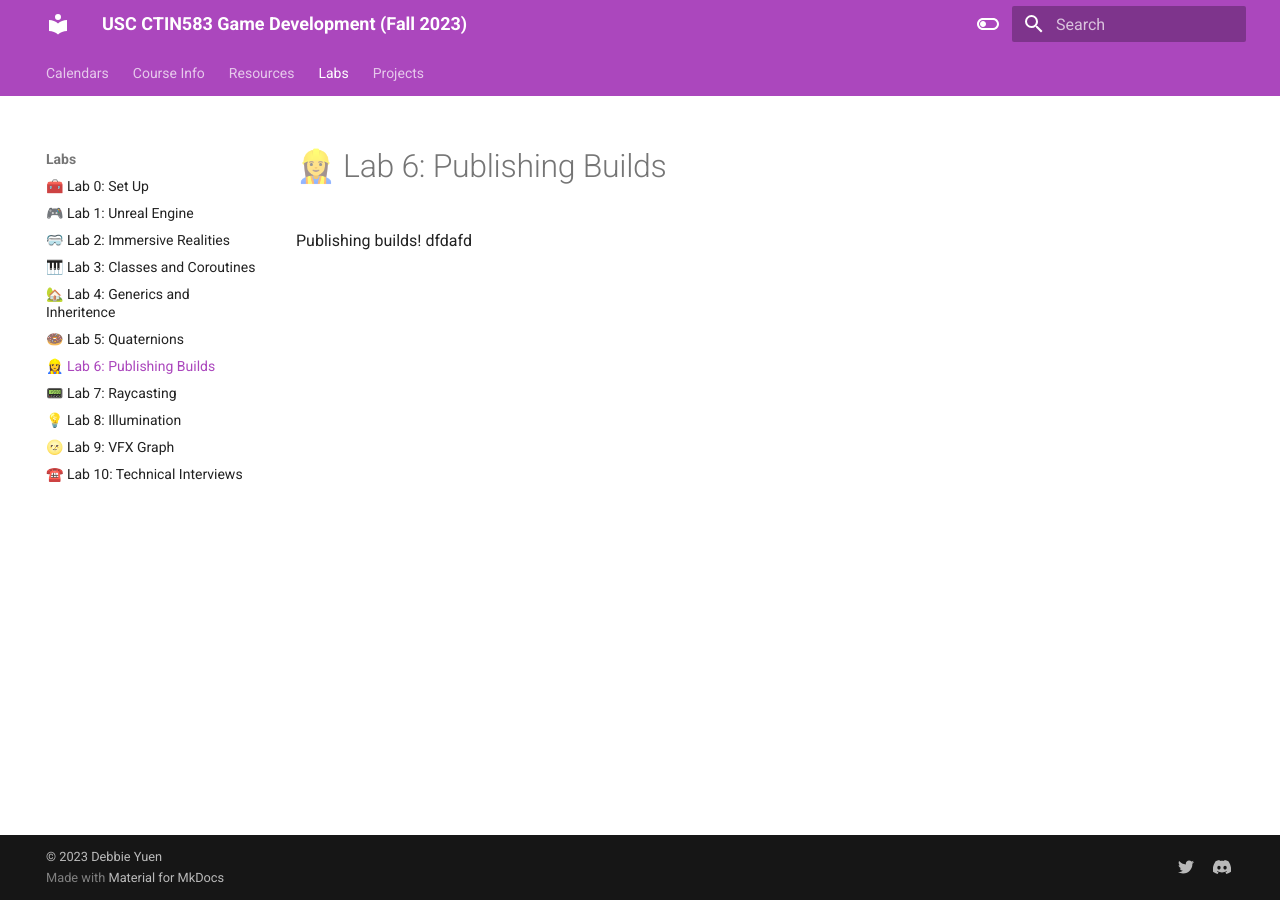
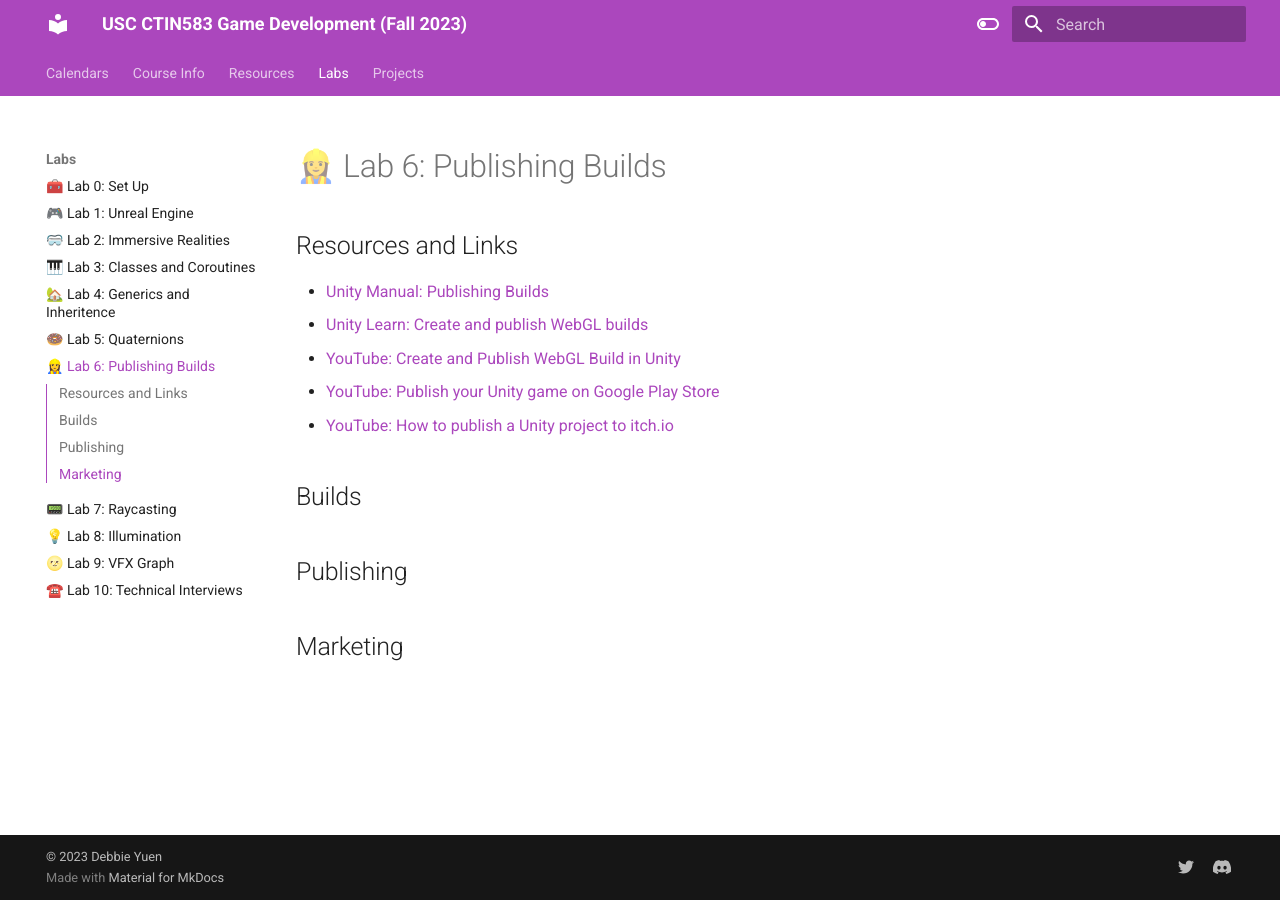
Before and after one commit to usc-ctin583/usc-ctin583.github.io, an MkDocs documentation site: the page built from docs/Labs/lab06.md, in a window 1280 px wide. Built offline with MkDocs 1.6.1 and Material for MkDocs 9.7.7, drawn with Linux system fonts in a browser that asks for light colours.

Commit message:
update lab 6 with resources

```diff
--- a/docs/Labs/lab06.md
+++ b/docs/Labs/lab06.md
@@ -1,4 +1,15 @@
 # 👷‍♀️ Lab 6: Publishing Builds
 
-Publishing builds!
-dfdafd
+## Resources and Links
+* [Unity Manual: Publishing Builds](https://docs.unity3d.com/Manual/PublishingBuilds.html)
+* [Unity Learn: Create and publish WebGL builds](https://learn.unity.com/tutorial/creating-and-publishing-webgl-builds)
+* [YouTube: Create and Publish WebGL Build in Unity](https://www.youtube.com/watch?v=X8Njwk4IRo0&ab_channel=DALAB)
+* [YouTube: Publish your Unity game on Google Play Store](https://www.youtube.com/watch?v=UXl_C3ZnRLc&ab_channel=CocoCode)
+* [YouTube: How to publish a Unity project to itch.io](https://www.youtube.com/watch?v=fPBv5aflE6Y&ab_channel=MERLINDEV%7CUnityTutorials%26HowTo)
+
+
+## Builds
+
+## Publishing
+
+## Marketing
```
